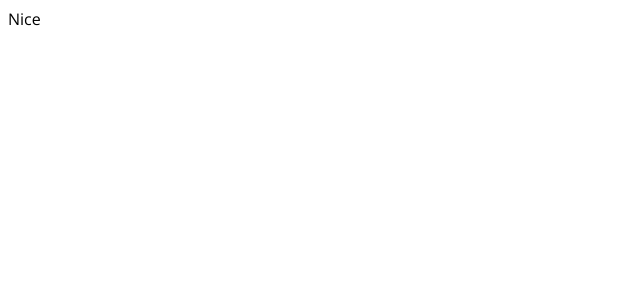
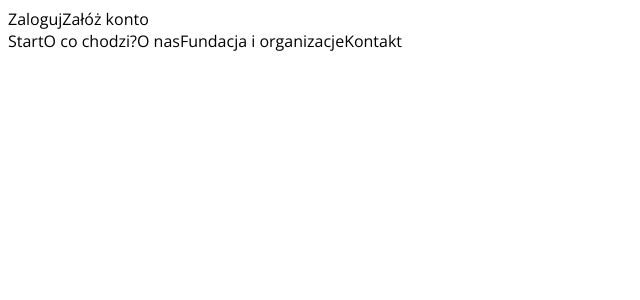
Before and after one commit to RobertZap/oddam_w_dobre_rece, a React (Vite) app: page / in a window 1280 px wide. Shown: the top 300 px of the page, without its empty margins (0-640 px from the left). Built offline with nearby package versions, Linux system fonts and the light colour scheme.

Commit message:
home section, add structure

```diff
--- a/src/App.jsx
+++ b/src/App.jsx
@@ -2,8 +2,6 @@ import "./index.scss";
 import Home from "./components/Home.jsx";
 
 function App() {
-  // const [count, setCount] = useState(0);
-
   return (
     <>
       <Home />
--- a/src/components/Home.jsx
+++ b/src/components/Home.jsx
@@ -1,5 +1,17 @@
+import LoginSection from "./LoginSection.jsx";
+import Nav from "./Nav.jsx";
+
 function Home() {
-  return <>Nice</>;
+  return (
+    <>
+      <div>
+        <LoginSection />
+      </div>
+      <div>
+        <Nav />
+      </div>
+    </>
+  );
 }
 
 export default Home;
--- /dev/null
+++ b/src/components/LoginSection.jsx
@@ -0,0 +1,16 @@
+function LoginSection() {
+  return (
+    <>
+      <div className="login_section">
+        <a href="/login" className="login_button">
+          Zaloguj
+        </a>
+        <a href="/create_account" className="create_button">
+          Załóż konto
+        </a>
+      </div>
+    </>
+  );
+}
+
+export default LoginSection;
--- /dev/null
+++ b/src/components/Nav.jsx
@@ -0,0 +1,25 @@
+function Nav() {
+  return (
+    <>
+      <div className="nav_buttons">
+        <a href="#" className="start_button">
+          Start
+        </a>
+        <a href="#" className="info_button">
+          O co chodzi?
+        </a>
+        <a href="#" className="about_button">
+          O nas
+        </a>
+        <a href="#" className="org_button">
+          Fundacja i organizacje
+        </a>
+        <a href="#" className="contact_button">
+          Kontakt
+        </a>
+      </div>
+    </>
+  );
+}
+
+export default Nav;
--- a/src/index.scss
+++ b/src/index.scss
@@ -1,5 +1,4 @@
 @import "scss/settings/fonts";
-
 
 body {
   font-family: $font-base;
```
Also changed, not shown: src/router.jsx (+16 -7 lines), src/scss/LoginSection.scss (added).
